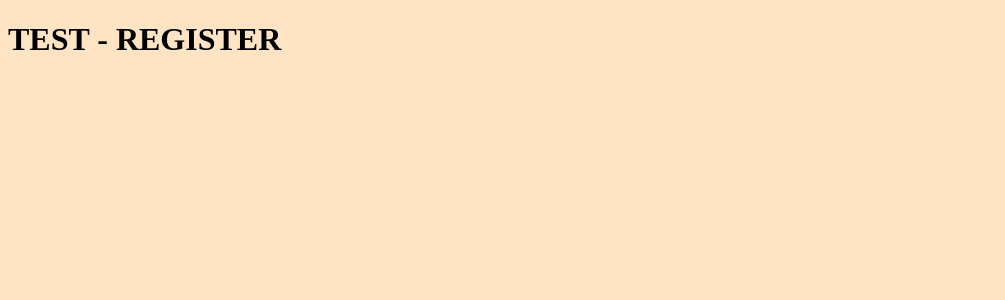
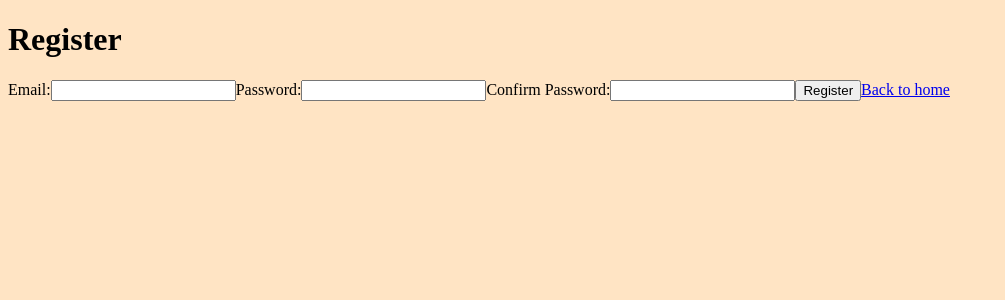
Before and after one commit to ScottM406/react-game, a React (Vite) app in the folder frontend/: page /register in a window 1280 px wide. Shown: the top 300 px of the page, without its empty margins (0-1005 px from the left). Built offline with nearby package versions, Linux system fonts and the light colour scheme.

Commit message:
create registration page and front end register functionality

```diff
--- a/frontend/src/components/Register.tsx
+++ b/frontend/src/components/Register.tsx
@@ -1,7 +1,84 @@
-const Register = () => {
+import React, { Dispatch, FormEvent, SetStateAction, useState } from "react";
+import { Link, useNavigate } from "react-router-dom";
+
+interface RegisterProps {
+  token: string;
+  setToken: Dispatch<SetStateAction<string>>;
+}
+
+const Register: React.FC<RegisterProps> = ({ token, setToken }) => {
+  const [email, setEmail] = useState<string>("");
+  const [password, setPassword] = useState<string>("");
+  const [passwordConfirmation, setPasswordConfirmation]= useState<string>("")
+  const navigate = useNavigate();
+
+  const registerNewUser = async (event: FormEvent<HTMLFormElement>) => {
+    event.preventDefault();
+
+    if (password === passwordConfirmation) {
+      try {
+      const response = await fetch('http://localhost:3000/register', {
+        method: "POST",
+        headers: { 'Content-Type': 'application/json' },
+        body: JSON.stringify({
+          email: email,
+          password: password
+        })
+      });
+
+      const userData = await response.json();
+      setToken(userData.token);
+
+      } catch (e: any) {
+        throw new Error(e.message || "Something has gone wrong. Please try again later");
+      }
+    } else {
+      alert("Passwords do not match.")
+    }
+  };
+
+  token && setTimeout(() => { navigate("/") }, 1500)
 
   return (
-    <h1>TEST - REGISTER</h1>
+    <div className="home-block">
+      <h1>Register</h1>
+      { !token ?
+        <form id="register-form" onSubmit={registerNewUser}>
+          <label htmlFor="register-email-input">Email:</label>
+          <input
+          name="email"
+          id="register-email-input"
+          type="email"
+          autoComplete="email"
+          required
+          value={email}
+          onChange={(e) => setEmail(e.target.value)}
+          />
+          <label htmlFor="register-password-input">Password:</label>
+          <input
+          name="password"
+          id="register-password-input"
+          type="password"
+          autoComplete="new-password"
+          required
+          value={password}
+          onChange={(e) => setPassword(e.target.value)}
+          />
+          <label htmlFor="register-password-confirmation-input">Confirm Password:</label>
+          <input
+          name="password-confirmation"
+          id="register-password-confirmation-input"
+          type="password"
+          autoComplete="none"
+          required
+          value={passwordConfirmation}
+          onChange={(e) => setPasswordConfirmation(e.target.value)}
+          />
+          <button className="register-login-button" type="submit">Register</button>
+          <Link className="home-block-back-link" to="/" >Back to home</Link>
+        </form>
+      : <h2 id="registration-thank-you">Thank you for registering! You will be redirected momentarily.</h2>}
+    </div>
   )
 }
 
```
